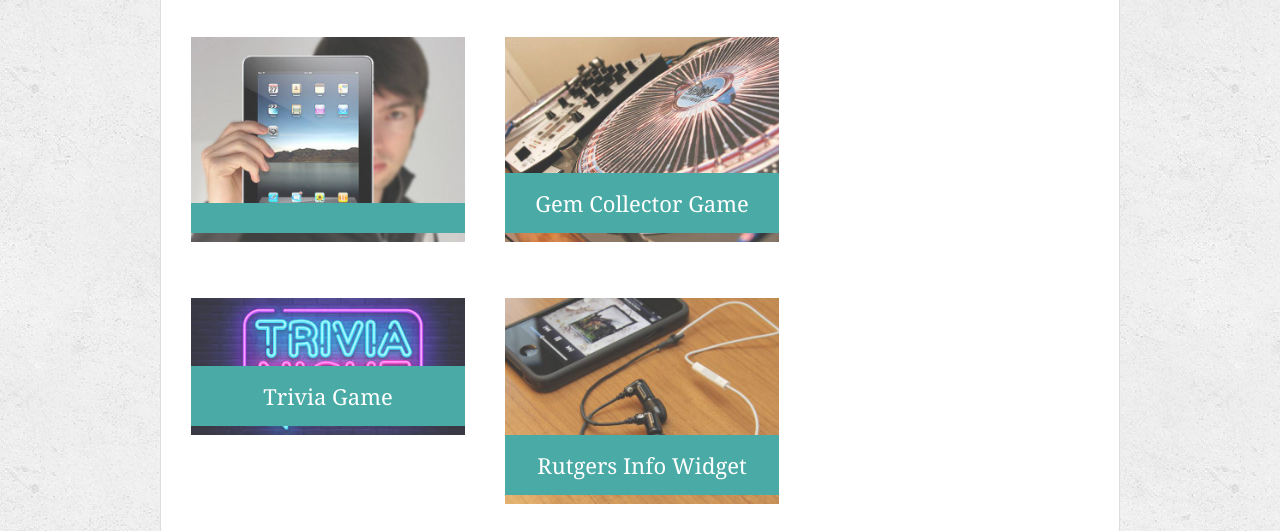
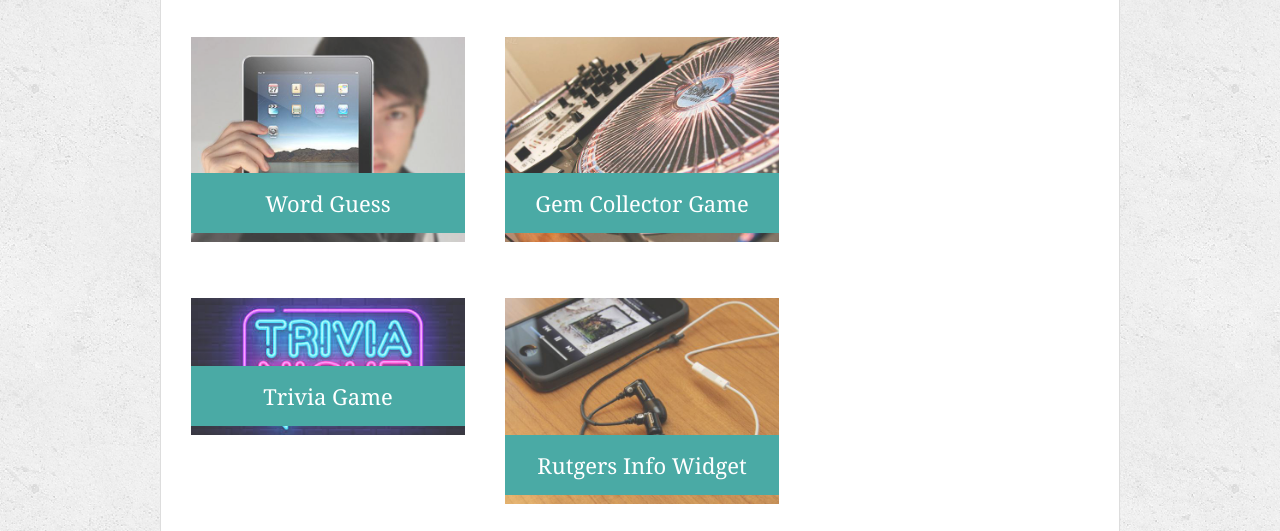
Before and after one commit to mrv5122/Responsiveness-Portfolio, a plain HTML site: page portfolio.html in a window 1280 px wide. Shown: the part 269-800 px from the top of the page. Drawn offline with Linux system fonts and the light colour scheme.

Commit message:
portfolio, css updates

```diff
--- a/portfolio.html
+++ b/portfolio.html
@@ -28,7 +28,7 @@
       <div class="work">
         <img src="assets/images/technics-q-c-640-480-1.jpg" alt="Word Guess">
 
-        <h3></h3>
+        <h3>Word Guess</h3>
       </div>
       <div class="work">
         <img src="assets/images/technics-q-c-640-480-2.jpg" alt="RPG Game">
```
